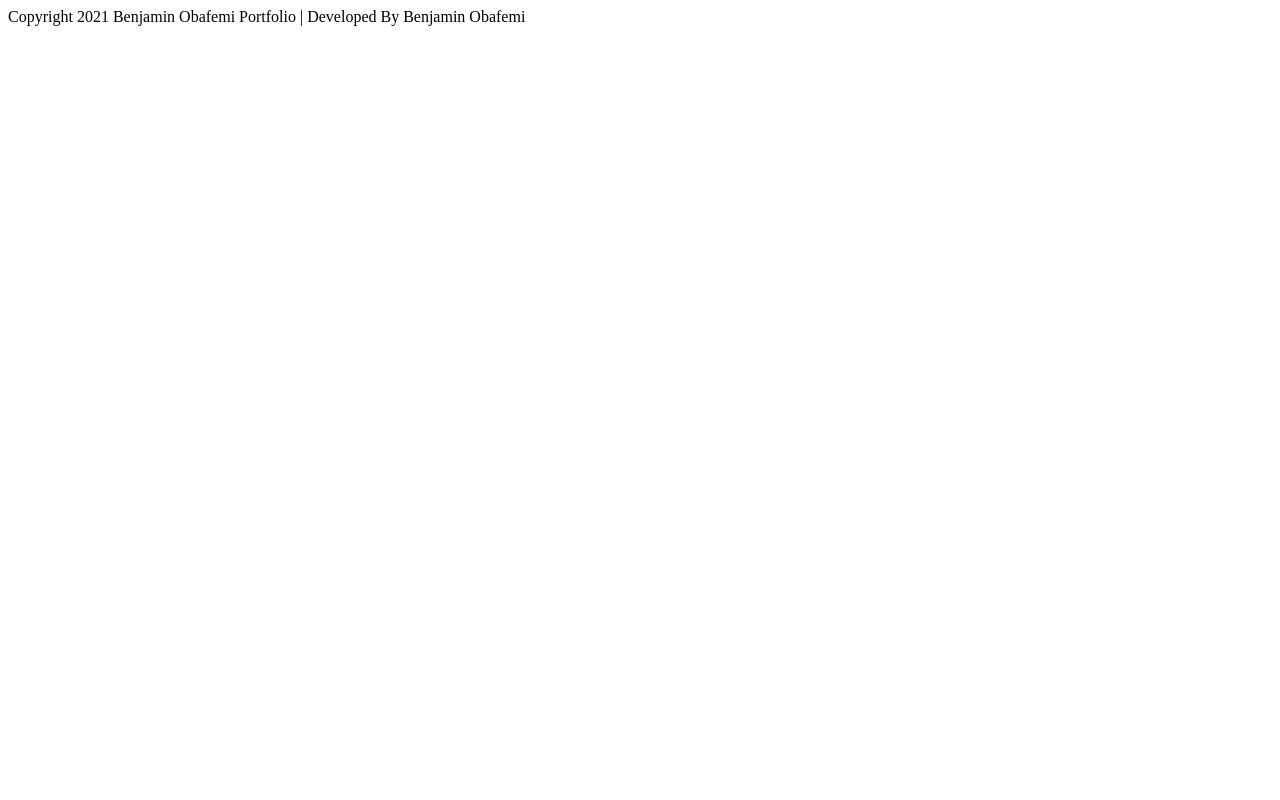
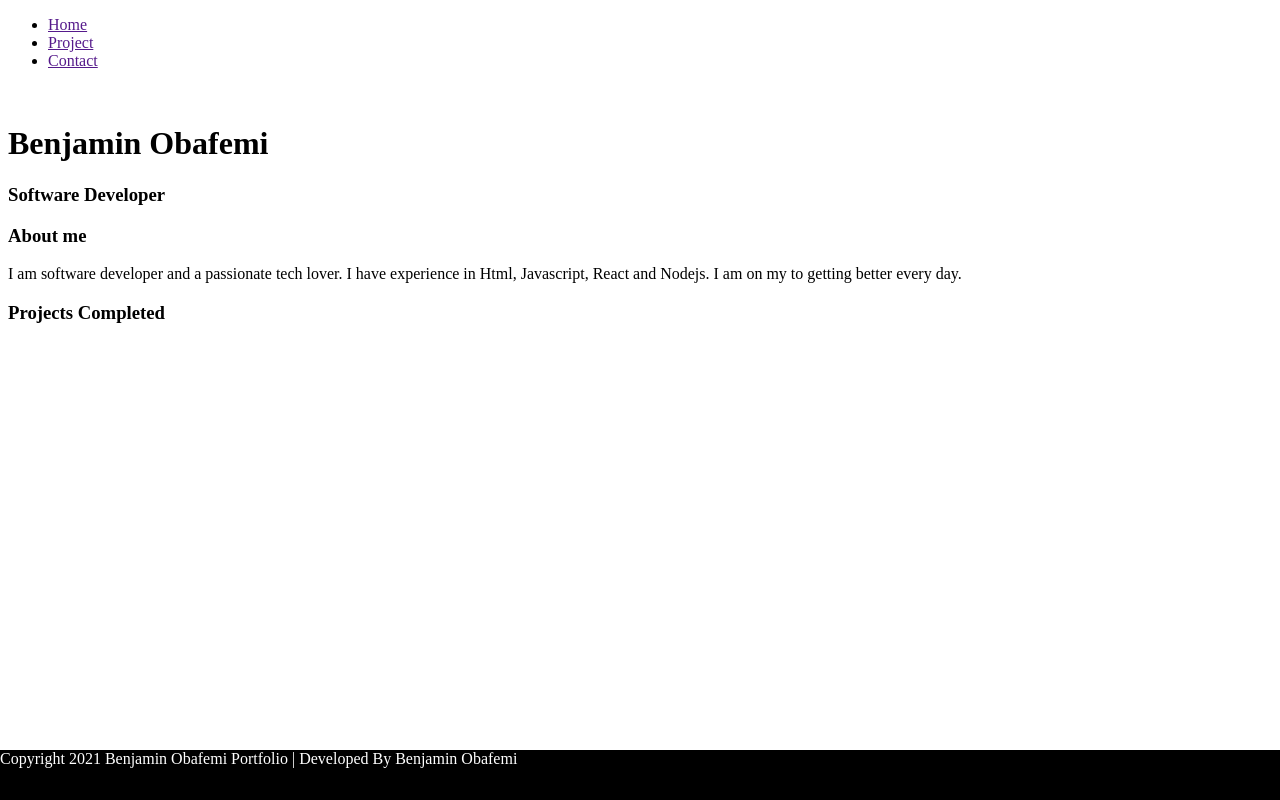
Before and after one commit to benjaminbills/my-portfolio, a plain HTML site: page index.html in a window 1280 px wide. Drawn offline with Linux system fonts and the light colour scheme.

Commit message:
add basic markup without styles

```diff
--- a/css/style.css
+++ b/css/style.css
@@ -0,0 +1,9 @@
+footer {
+  position: fixed;
+  left: 0;
+  bottom: 0;
+  width: 100%;
+  background-color: black;
+  color: white;
+  height: 50px;
+}
--- a/index.html
+++ b/index.html
@@ -4,10 +4,41 @@
     <meta charset="UTF-8" />
     <meta http-equiv="X-UA-Compatible" content="IE=edge" />
     <meta name="viewport" content="width=device-width, initial-scale=1.0" />
+    <link rel="stylesheet" href="css/style.css" />
     <title>Benjamin Obafemi</title>
   </head>
   <body>
-    <div class="image"></div>
+    <!-- Navbar -->
+    <div class="navbar">
+      <div class="container">
+        <ul>
+          <li><a href="">Home</a></li>
+          <li><a href="">Project</a></li>
+          <li><a href="">Contact</a></li>
+        </ul>
+      </div>
+    </div>
+    <!-- About-me -->
+    <div class="about-me">
+      <img src="" alt="" />
+      <div class="details">
+        <h1>Benjamin Obafemi</h1>
+        <h3>Software Developer</h3>
+      </div>
+    </div>
+    <div class="my-details">
+      <h3>About me</h3>
+      <p>
+        I am software developer and a passionate tech lover. I have experience
+        in Html, Javascript, React and Nodejs. I am on my to getting better
+        every day.
+      </p>
+    </div>
+    <div class="project">
+      <h3>Projects Completed</h3>
+      <div class="card"></div>
+    </div>
+    <!-- Footer -->
     <footer>
       Copyright 2021 Benjamin Obafemi Portfolio | Developed By Benjamin Obafemi
     </footer>
```
